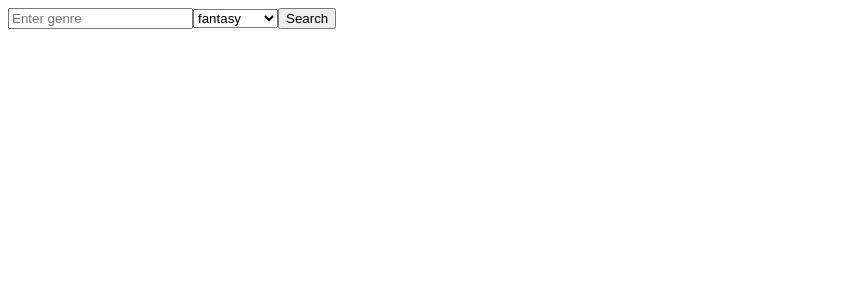
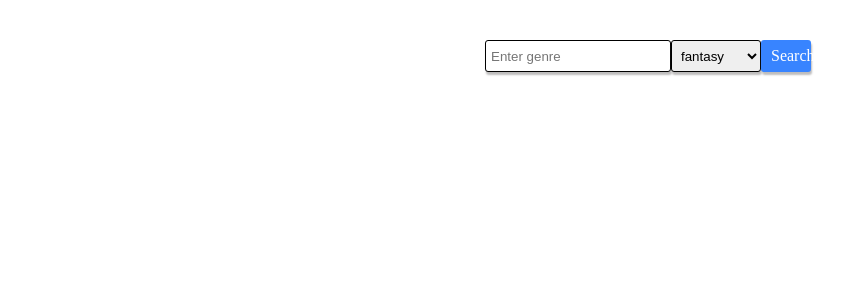
Before and after one commit to mariukhin/goit-react-hw-03-books, a React (Create React App) app: page / in a window 1280 px wide. Shown: the top 300 px of the page, without its empty margins (0-868 px from the left). Built offline with nearby package versions, Linux system fonts and the light colour scheme.

Commit message:
update homework

```diff
--- a/src/components/App.js
+++ b/src/components/App.js
@@ -1,34 +1,14 @@
 import React, { Component } from 'react';
 import PropTypes from 'prop-types';
 import axios from 'axios';
-// import { PacmanLoader } from 'halogen';
 import Spinner from 'react-spinkit';
+import mapper from './helper';
 import SearchForm from './SearchForm/SearchForm';
 import BookList from './BookList/BookList';
-// import Loader from './Loader/Loader';
+import ErrorNotification from './ErrorNotification/ErrorNotification';
 
 const API_URL = 'https://www.googleapis.com/books/v1/volumes?';
-const mapper = books => {
-  return books
-    .map(({ id, volumeInfo }) => ({
-      id,
-      volumeInfo,
-    }))
-    .map(
-      // eslint-disable-next-line no-return-assign
-      item =>
-        (item = {
-          id: item.id,
-          img: item.volumeInfo.imageLinks.smallThumbnail,
-          description: item.volumeInfo.description,
-          author: item.volumeInfo.authors,
-          publisher: item.volumeInfo.publisher,
-          publishedDate: item.volumeInfo.publishedDate,
-          pageCount: item.volumeInfo.pageCount,
-          rating: 'cool',
-        }),
-    );
-};
+
 export default class App extends Component {
   static propTypes = {
     genres: PropTypes.arrayOf(PropTypes.string.isRequired).isRequired,
@@ -40,10 +20,8 @@ export default class App extends Component {
     error: null,
   };
 
-  formSubmit = ({ bookName, bookGenre }) => {
-    this.setState({ isLoading: true });
-
-    const RESULT_URL = `${API_URL}q=${bookName.toLowerCase()}+subject:${bookGenre}`;
+  fetchItems = (name, genre) => {
+    const RESULT_URL = `${API_URL}q=${name.toLowerCase()}+subject:${genre}`;
     axios
       .get(RESULT_URL)
       .then(response => this.setState({ books: mapper(response.data.items) }))
@@ -51,15 +29,19 @@ export default class App extends Component {
       .finally(() => this.setState({ isLoading: false }));
   };
 
+  formSubmit = ({ bookName, bookGenre }) => {
+    this.setState({ isLoading: true });
+    this.fetchItems(bookName, bookGenre);
+  };
+
   render() {
-    const { books, isLoading } = this.state;
+    const { books, isLoading, error } = this.state;
     const { genres } = this.props;
     return (
       <div>
         <SearchForm genres={genres} onSubmit={this.formSubmit} />
-        {/* {error && <ErrorNotification text={error.message} />} */}
+        {error && <ErrorNotification text={error.message} />}
         {isLoading && (
-          // <PacmanLoader loading color="#26A65B" size="16px" margin="4px" />
           <Spinner
             name="ball-spin-fade-loader"
             color="blue"
--- a/src/components/BookList/BookList.js
+++ b/src/components/BookList/BookList.js
@@ -16,12 +16,13 @@ BookList.propTypes = {
     PropTypes.shape({
       id: PropTypes.string.isRequired,
       img: PropTypes.string.isRequired,
+      title: PropTypes.string.isRequired,
       description: PropTypes.string.isRequired,
-      author: PropTypes.string.isRequired,
+      author: PropTypes.arrayOf(PropTypes.string),
       publisher: PropTypes.string.isRequired,
       publishedDate: PropTypes.string.isRequired,
       pageCount: PropTypes.number.isRequired,
-      rating: PropTypes.string.isRequired,
+      rating: PropTypes.number,
     }).isRequired,
   ).isRequired,
 };
--- a/src/components/BookListItem/BookListItem.js
+++ b/src/components/BookListItem/BookListItem.js
@@ -22,4 +22,18 @@ const BookListItem = ({
     <p className="rating">{rating}</p>
   </div>
 );
+BookListItem.defaultProps = {
+  author: 'No author',
+  rating: 0.0,
+};
+BookListItem.propTypes = {
+  img: PropTypes.string.isRequired,
+  title: PropTypes.string.isRequired,
+  description: PropTypes.string.isRequired,
+  author: PropTypes.arrayOf(PropTypes.string),
+  publisher: PropTypes.string.isRequired,
+  publishedDate: PropTypes.string.isRequired,
+  pageCount: PropTypes.number.isRequired,
+  rating: PropTypes.number,
+};
 export default BookListItem;
--- /dev/null
+++ b/src/components/ErrorNotification/ErrorNotification.js
@@ -0,0 +1,10 @@
+import React from 'react';
+import PropTypes from 'prop-types';
+
+const ErrorNotification = ({ text }) => (
+  <h1>Whoops, something went wrong: {text}</h1>
+);
+ErrorNotification.propTypes = {
+  text: PropTypes.string.isRequired,
+};
+export default ErrorNotification;
--- a/src/components/SearchForm/SearchForm.js
+++ b/src/components/SearchForm/SearchForm.js
@@ -1,5 +1,6 @@
 import React, { Component } from 'react';
 import PropTypes from 'prop-types';
+import styles from './SearchForm.module.css';
 
 export default class SearchForm extends Component {
   state = {
@@ -29,8 +30,9 @@ export default class SearchForm extends Component {
     const { bookName, bookGenre } = this.state;
     const { genres } = this.props;
     return (
-      <form onSubmit={this.handleSubmit}>
+      <form className={styles.form} onSubmit={this.handleSubmit}>
         <input
+          className={styles.nameInput}
           type="text"
           placeholder="Enter genre"
           name="bookName"
@@ -38,6 +40,7 @@ export default class SearchForm extends Component {
           onChange={this.handleInputChange}
         />
         <select
+          className={styles.genreSelect}
           name="bookGenre"
           value={bookGenre}
           onChange={this.handleInputChange}
@@ -48,7 +51,9 @@ export default class SearchForm extends Component {
             </option>
           ))}
         </select>
-        <button type="submit">Search</button>
+        <button className={styles.submitBtn} type="submit">
+          Search
+        </button>
       </form>
     );
   }
--- /dev/null
+++ b/src/components/SearchForm/SearchForm.module.css
@@ -0,0 +1,37 @@
+.form {
+  margin: 0 auto;
+  margin-top: 40px;
+  width: 310px;
+  display: flex;
+  justify-content: space-between;
+}
+.genreSelect,
+.nameInput {
+  border-radius: 3px;
+  border: 1px black solid;
+  padding-left: 5px;
+  box-shadow: 1px 3px 2px rgb(190, 189, 189);
+}
+.submitBtn {
+  display: inline-block;
+  min-width: 50px;
+  border: 0;
+  padding: 4px 10px;
+  border-radius: 3px;
+  background-color: #3884ff;
+  transition: all 200ms ease;
+  font-family: inherit;
+  font-size: 16px;
+  font-weight: 500;
+  line-height: 24px;
+  font-style: normal;
+  text-align: center;
+  text-decoration: none;
+  color: #fff;
+  cursor: pointer;
+  box-shadow: 1px 3px 2px rgb(190, 189, 189);
+}
+
+.submitBtn:hover {
+  background-color: #13b629;
+}
--- /dev/null
+++ b/src/components/helper.js
@@ -0,0 +1,21 @@
+export default function mapper(books) {
+  return books
+    .map(({ id, volumeInfo }) => ({
+      id,
+      volumeInfo,
+    }))
+    .map(
+      item =>
+        (item = {
+          id: item.id,
+          img: item.volumeInfo.imageLinks.thumbnail,
+          title: item.volumeInfo.title,
+          description: item.volumeInfo.description,
+          author: item.volumeInfo.authors,
+          publisher: item.volumeInfo.publisher,
+          publishedDate: item.volumeInfo.publishedDate,
+          pageCount: item.volumeInfo.pageCount,
+          rating: item.volumeInfo.averageRating,
+        }),
+    );
+}
```
Also changed, not shown: src/components/Loader/Loader.js (deleted, +0 -14 lines).
